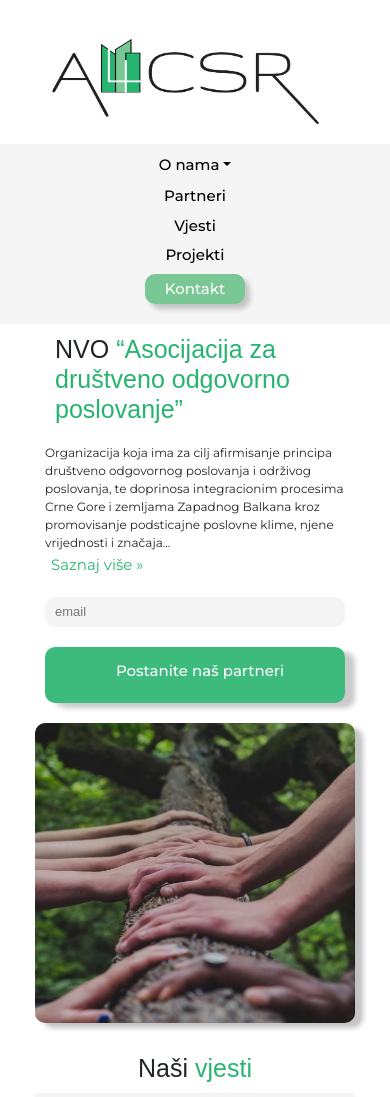
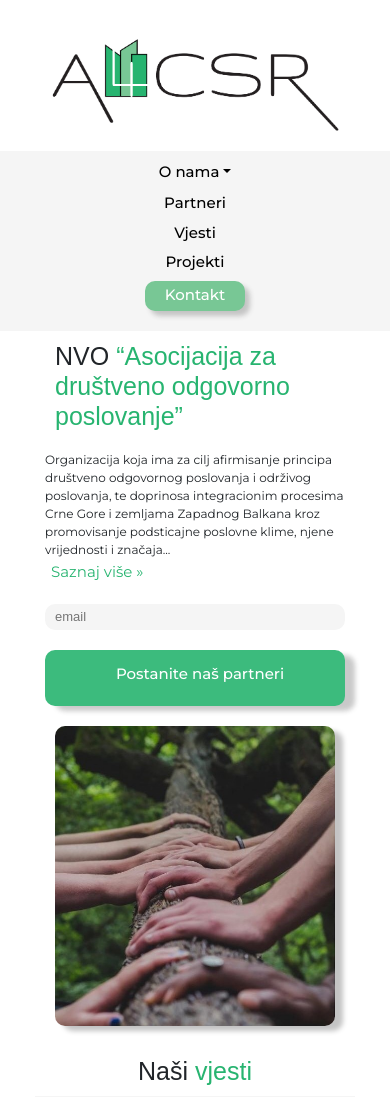
Before and after one commit to mmarakesh/a4csr, a React (Create React App) app: page / in a window 390 px wide. Shown: the top 1097 px of the page. Built offline with nearby package versions, Linux system fonts and the light colour scheme; a web font is replaced by a local one.

Commit message:
fixed bug

```diff
--- a/src/App.css
+++ b/src/App.css
@@ -64,10 +64,7 @@
     margin: auto;
   }
  .logo {
-    display: flex;
-    justify-content: center;
-    width: 280px;
-    margin-bottom: 0px;
+  margin-bottom: 0px;
   }
   .link {
     font-size: 15px;
--- a/src/Components/Onama/ContactForm.css
+++ b/src/Components/Onama/ContactForm.css
@@ -42,7 +42,7 @@
 @media all and (max-width: 500px) {
 .formspree-input {
     width: 100%;
-    padding: 5px 10px;
+    padding: 3px 10px;
     margin-top: 20px;
     font-size: 13px;
 }
--- a/src/Components/Onama/Onama.css
+++ b/src/Components/Onama/Onama.css
@@ -42,8 +42,8 @@ margin: 0px 50px 0px 100px;
     .image-hands {
         display: flex;
         justify-content: center;
-        width: 20rem;
-        margin: 0px;
+        width: 100%;
+        margin: auto;
     }
     .onama {
         flex-direction: column;
--- a/src/Components/Vjesti/Vjesti.css
+++ b/src/Components/Vjesti/Vjesti.css
@@ -23,7 +23,7 @@
 .vjesti-three-card {
     width: 500px;
     padding: 2%;
-
+    flex-basis: auto;
 }
 .three-vjesti-title {
     font-family: "Gruppo", sans-serif;
```
